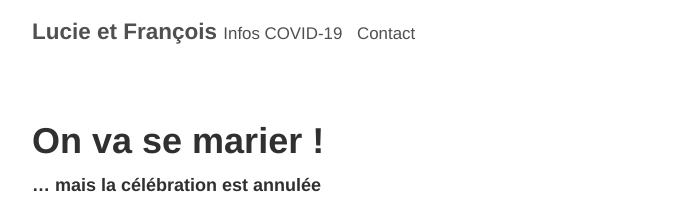
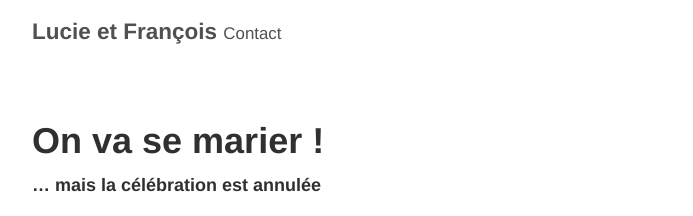
Before and after one commit to francoismarceau/blog, a Jekyll site: the page built from index.md, in a window 1280 px wide. Shown: the top 216 px of the page, without its empty margins (293-986 px from the left). Built offline with Jekyll 4.4.1, drawn with Linux system fonts in a browser that asks for light colours.

Commit message:
Update default.html

```diff
--- a/_layouts/default.html
+++ b/_layouts/default.html
@@ -9,9 +9,6 @@
       <header class="masthead">
         <h3 class="masthead-title">
           <a href="{{ site.baseurl }}/" title="Home">{{ site.title }}</a>
-          <small class="title-links">
-            <a href="{{ site.baseurl }}/pandemic">Infos COVID-19</a>
-          </small>
           <small class="title-links">
             <a href="{{ site.baseurl }}/contact">Contact</a>
           </small>
```
